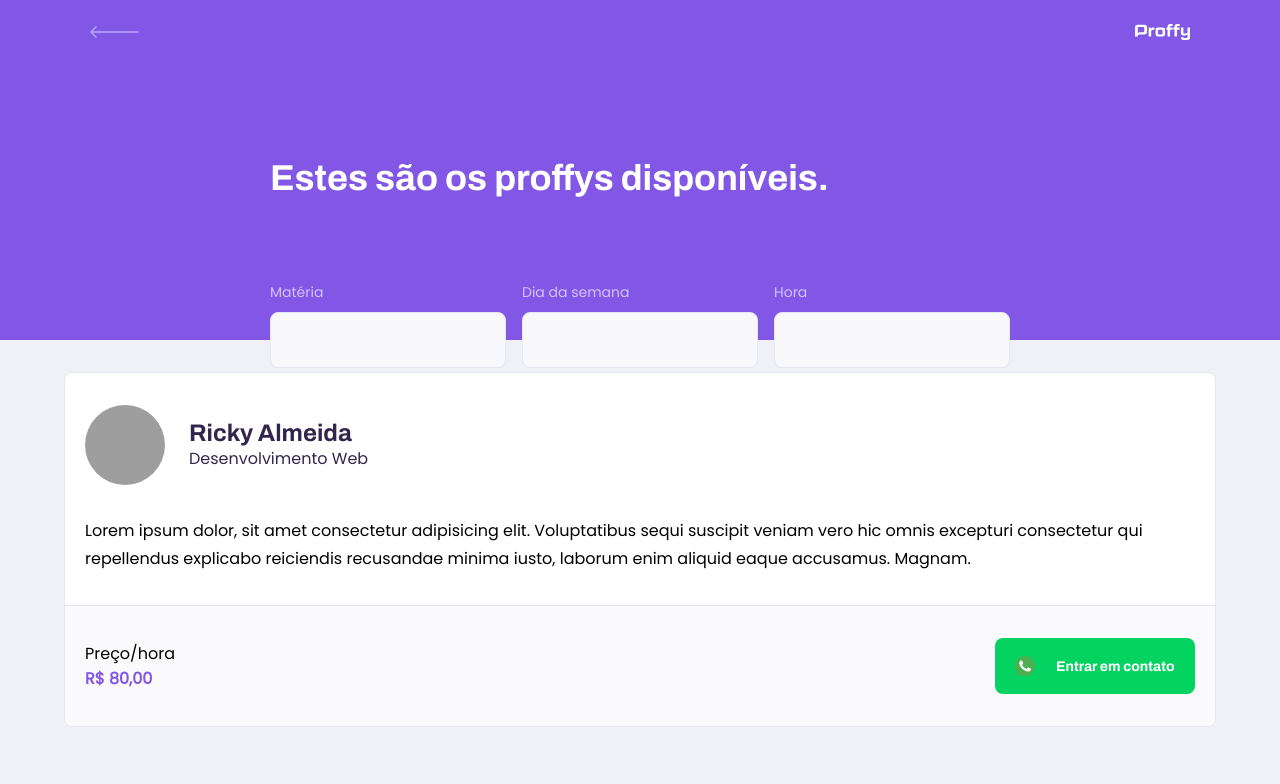
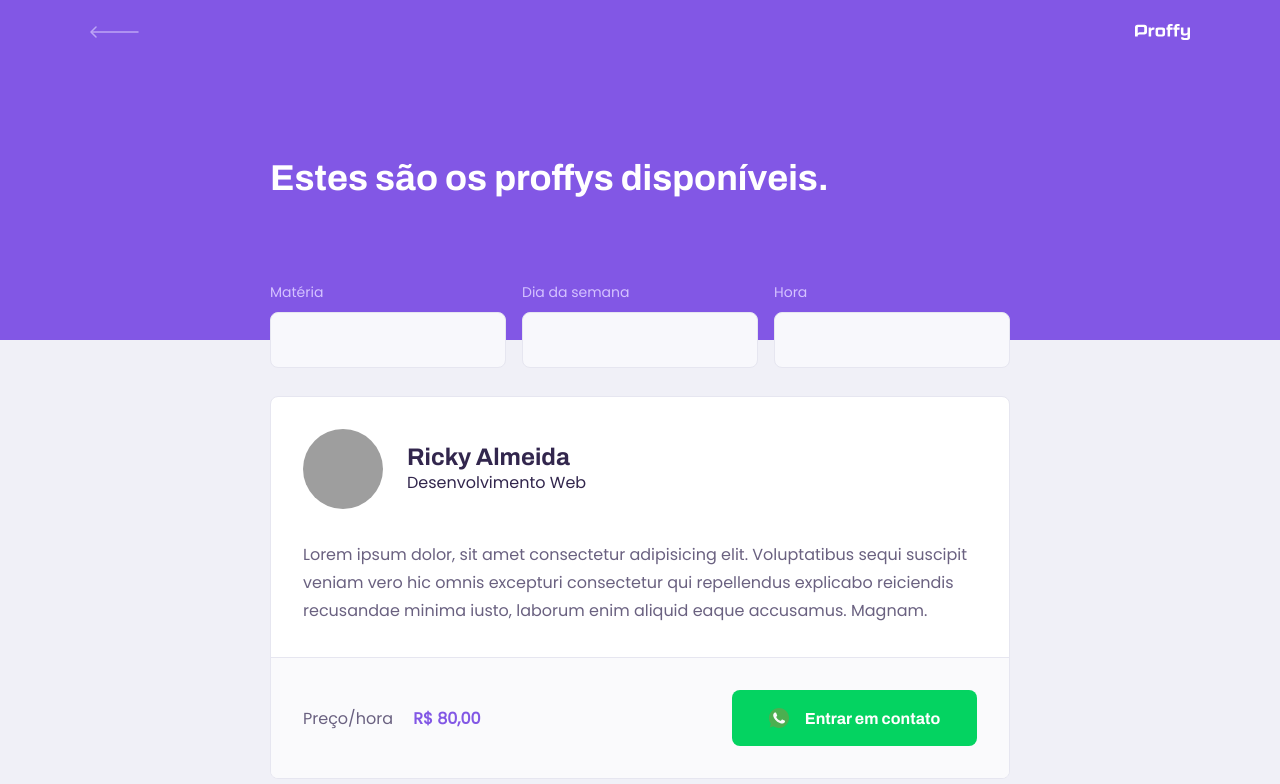
Before and after one commit to rickyalmeidadev/proffy-web, a React (Create React App) app: page /estudar in a window 1280 px wide. Shown: the top 784 px of the page. Built offline with nearby package versions, Linux system fonts and the light colour scheme; grey boxes are pictures that could not be loaded.

Commit message:
feat: add styles to teacher card for desktop

```diff
--- a/src/assets/styles/global.css
+++ b/src/assets/styles/global.css
@@ -47,6 +47,7 @@
 button,
 textarea {
   font: 500 1.6rem Poppins;
+  color: var(--color-text-base)
 }
 
 .container {
--- a/src/pages/TeachersList/styles.css
+++ b/src/pages/TeachersList/styles.css
@@ -144,4 +144,34 @@
   #search-teachers .input-block + .input-block {
     margin-top: 0;
   }
+
+  #page-teacher-list main {
+    padding: 3.2rem 0;
+    max-width: 740px;
+    margin: 0 auto;
+  }
+
+  .teacher-item header,
+  .teacher-item footer {
+    padding: 3.2rem;
+  }
+
+  .teacher-item > p {
+    padding: 0 3.2rem;
+  }
+
+  .teacher-item footer p strong {
+    display: initial;
+    margin-left: 1.6rem;
+  }
+
+  .teacher-item footer button {
+    width: 24.5rem;
+    font-size: 1.6rem;
+    justify-content: center;
+  }
+
+  .teacher-item footer button img {
+    margin-right: 1.6rem;
+  }
 }
```
